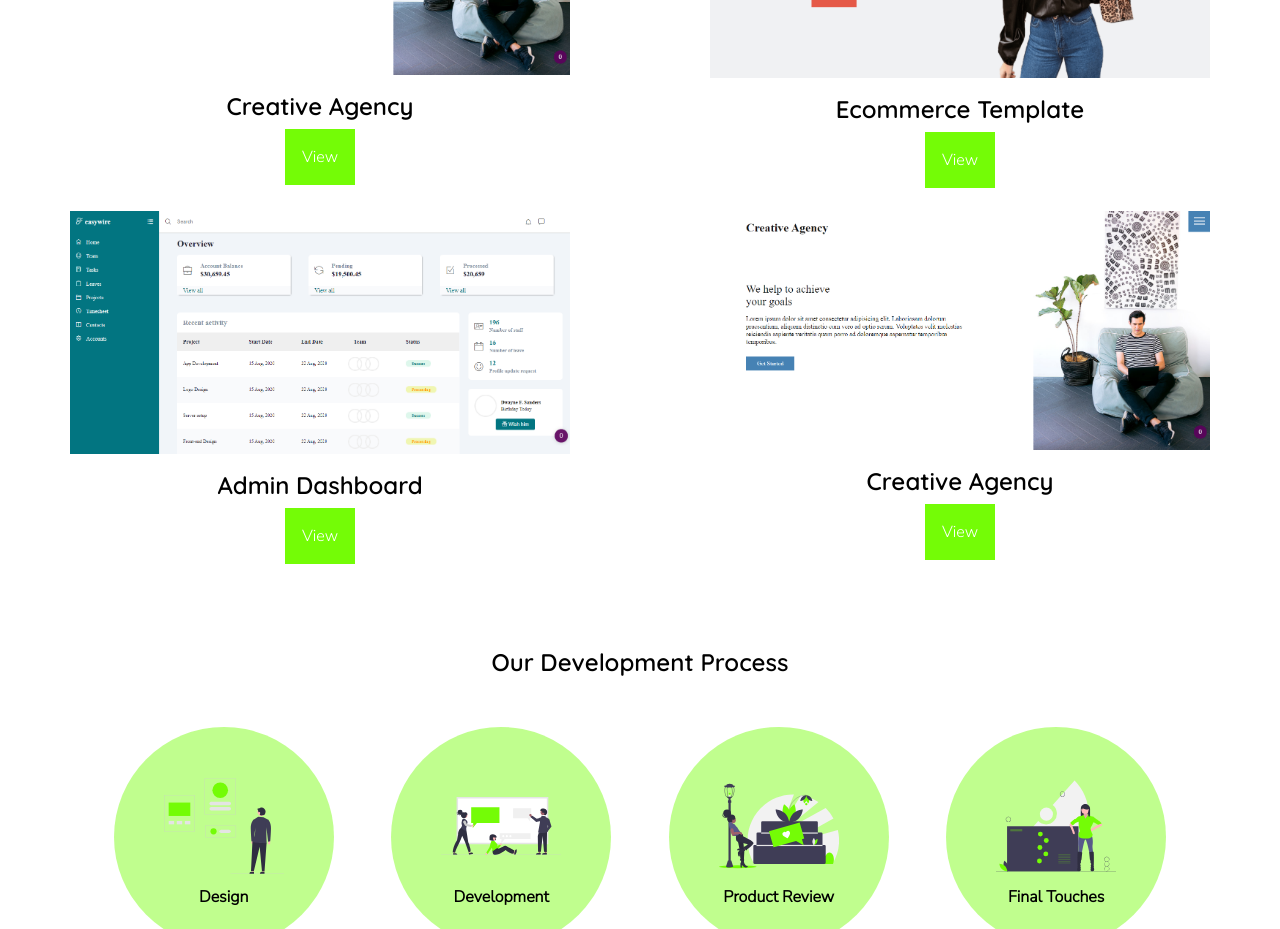
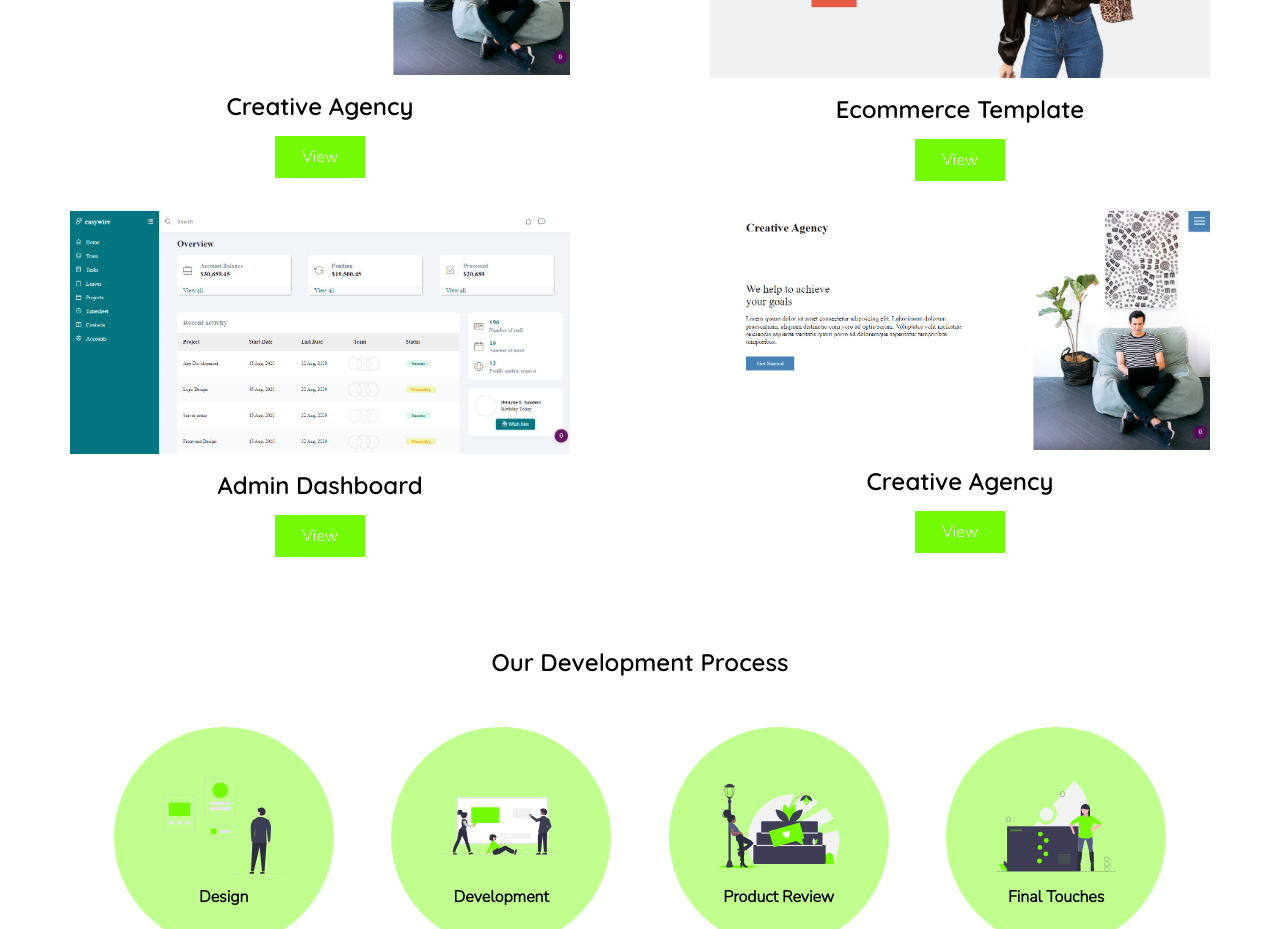
Before and after one commit to lekandev/hexagon.ng, a Vue app: page / in a window 1280 px wide. Shown: the part 1900-2829 px from the top of the page. Built offline with nearby package versions, Linux system fonts and the light colour scheme; what particles.vue3 would draw is missing.

Commit message:
Update ProjectCard.vue

```diff
--- a/src/components/ProjectCard.vue
+++ b/src/components/ProjectCard.vue
@@ -34,7 +34,7 @@ export default {
   }
 
   a {
-    padding: 15px;
+    padding: 8px 25px;
     color: #fff !important;
     background-color: $primary-color;
     text-decoration: none;
```
